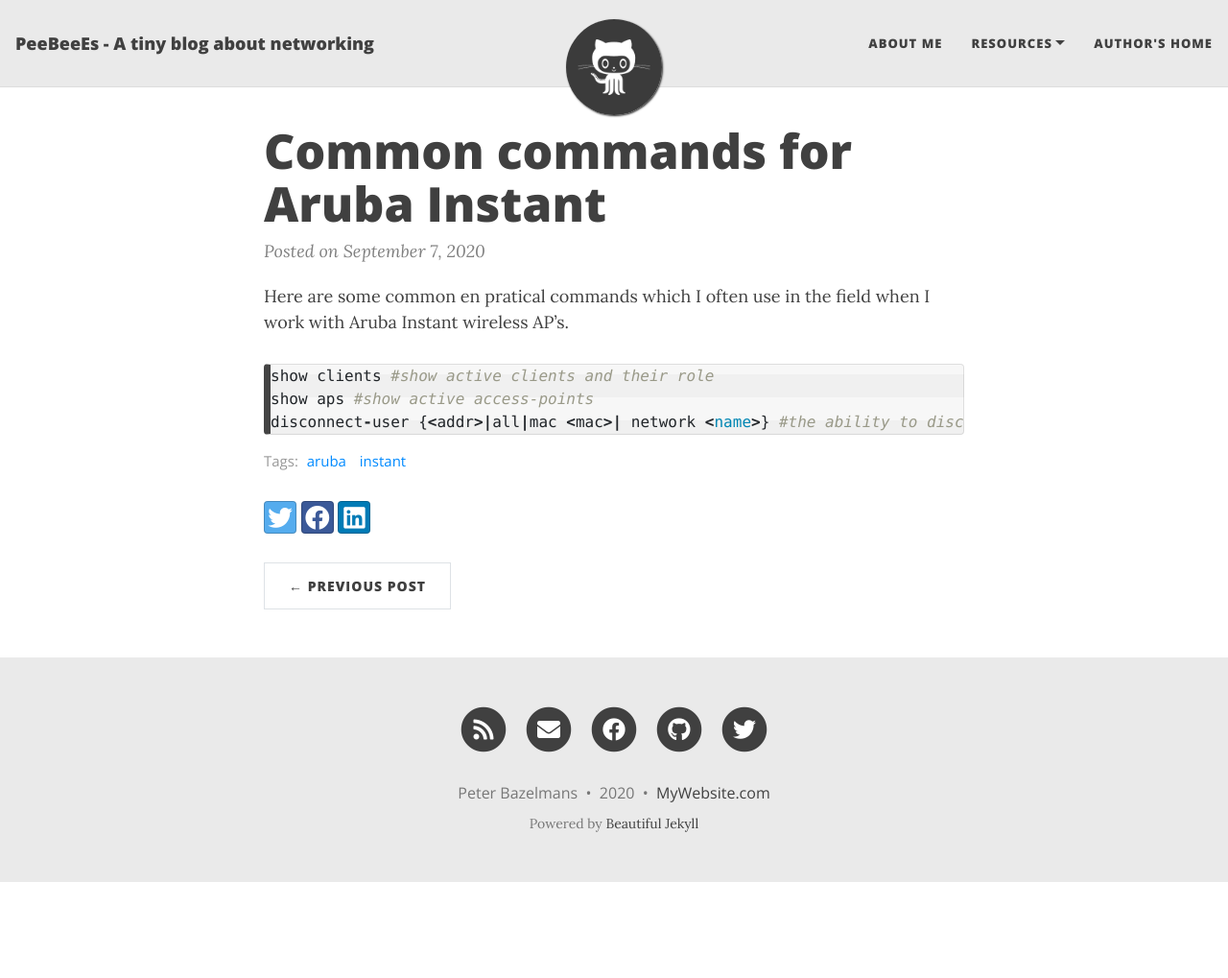
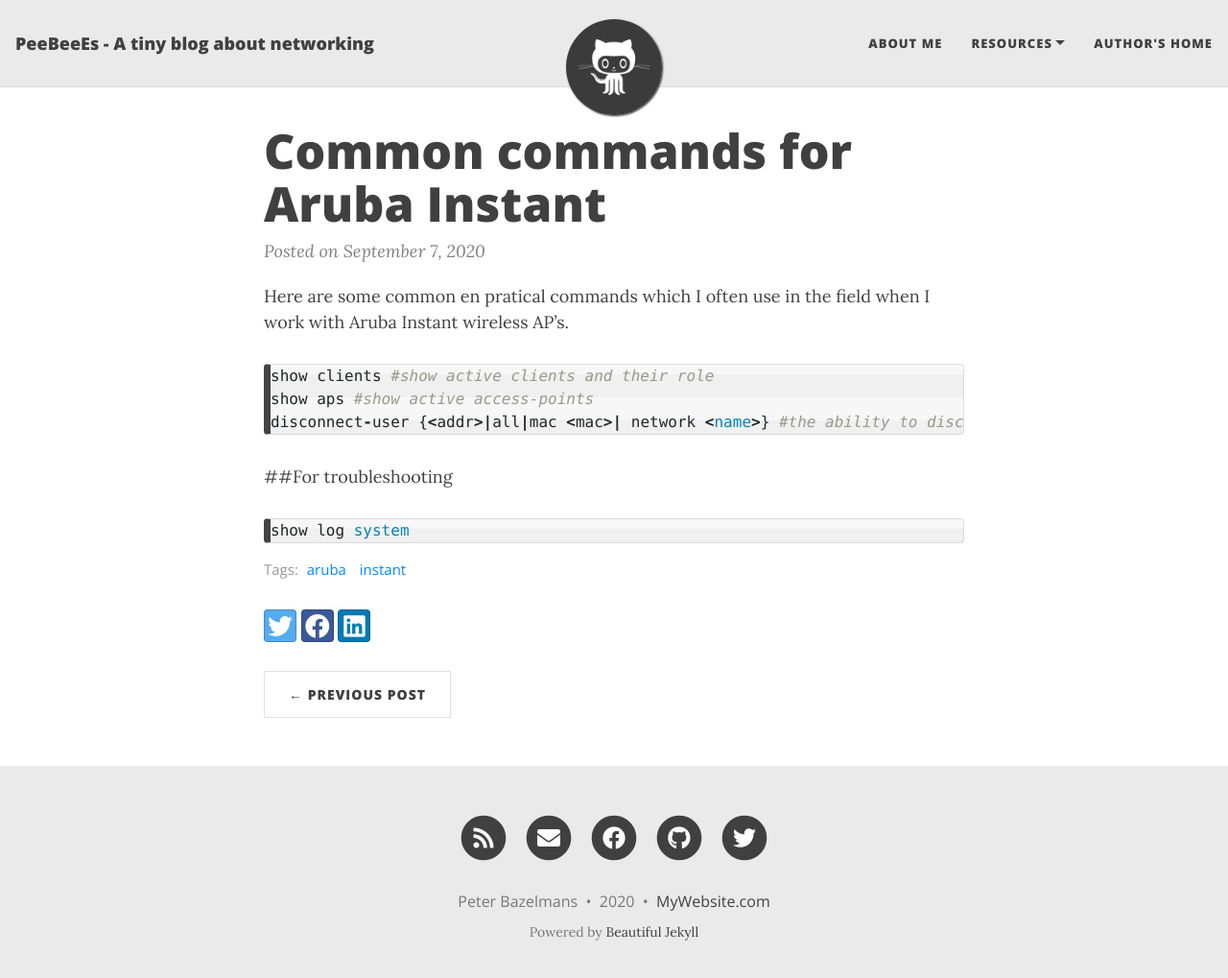
Before and after one commit to pbazelmans/pbazelmans.github.io, a Jekyll site: the page built from _posts/2020-09-07-aruba-instant.md, in a window 1280 px wide and 1032 px high. Shown: the top 1019 px of the window at 96% size. Built offline with Jekyll 4.4.1, drawn with Linux system fonts in a browser that asks for light colours; nearby versions of some CDN libraries.

Commit message:
Update 2020-09-07-aruba-instant.md

```diff
--- a/_posts/2020-09-07-aruba-instant.md
+++ b/_posts/2020-09-07-aruba-instant.md
@@ -10,3 +10,8 @@
 show aps #show active access-points
 disconnect-user {<addr>|all|mac <mac>| network <name>} #the ability to disconnect users
 {% endhighlight %}
+
+##For troubleshooting
+{% highlight ruby %}
+show log system
+{% endhighlight %}
```
